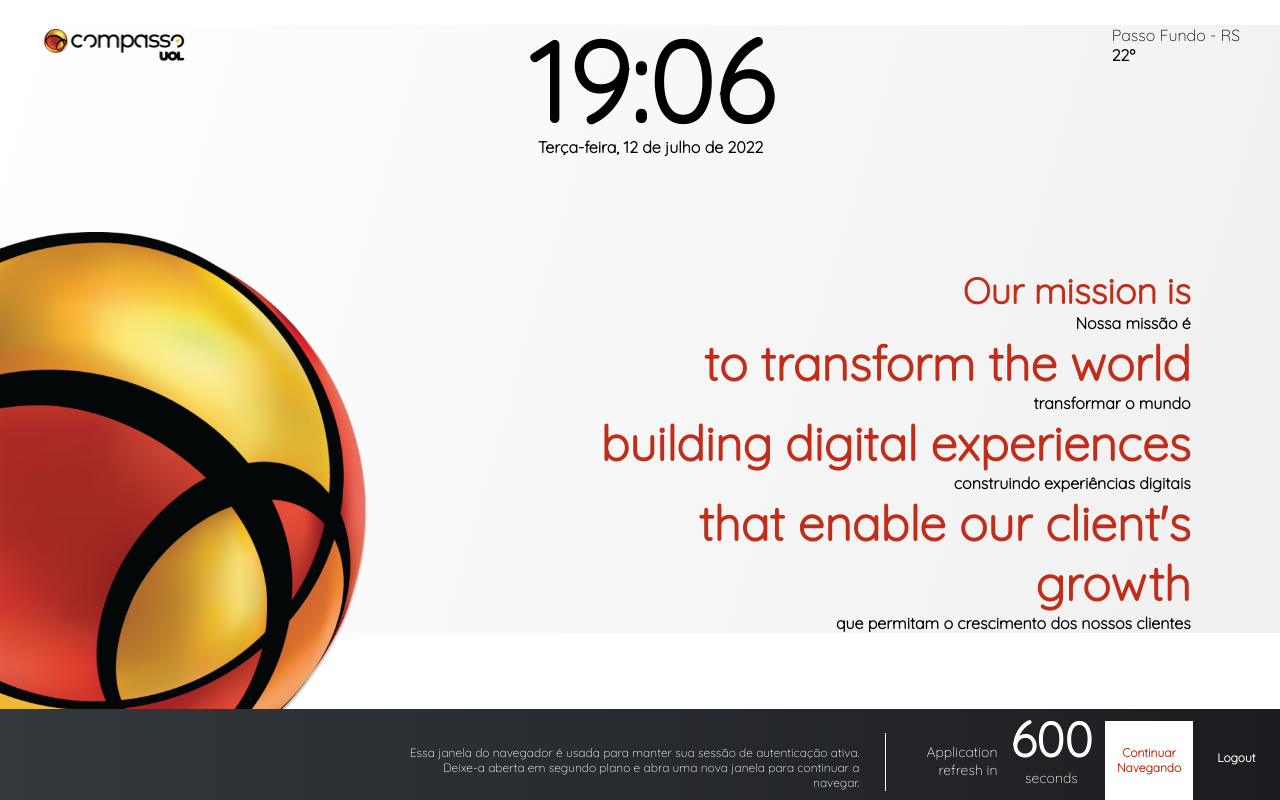
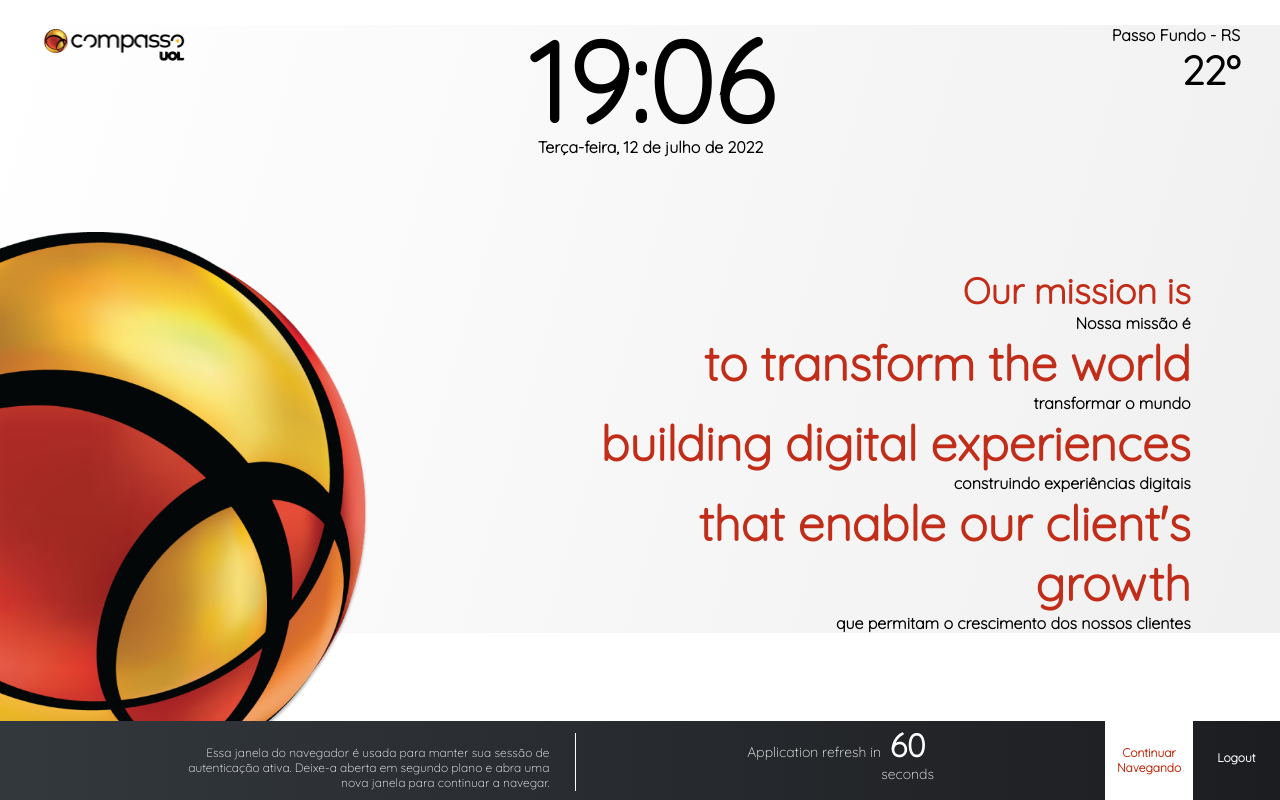
Before and after one commit to murilocasagrande/compass-keepalive, a React (Create React App) app: page /home in a window 1280 px wide. Built offline with nearby package versions, Linux system fonts and the light colour scheme.

Commit message:
presentation commit

```diff
--- a/src/pages/Home/Body/index.tsx
+++ b/src/pages/Home/Body/index.tsx
@@ -1,6 +1,6 @@
 import styled from 'styled-components';
 
-const BodyContainer = styled.body`
+const BodyContainer = styled.div`
   display:flex;
 `
 
--- a/src/pages/Home/Footer/index.tsx
+++ b/src/pages/Home/Footer/index.tsx
@@ -1,4 +1,4 @@
-import React, { useEffect, useState } from 'react';
+import { useEffect, useState } from 'react';
 import { useNavigate } from 'react-router-dom';
 import styled from 'styled-components';
 
@@ -21,9 +21,16 @@ const SeparatingDiv = styled.div`
   border-right: 1px solid #FFF;
   height: 58px;
   padding: 1% 2%;
+  width: 45vw;
   & > p {
-    max-width: 85.18%;
-    margin-left: 45.44%;
+    // max-width: 85.18%;
+    margin-left: 35.44%;
+  }
+  @media screen and (max-width: 1440px){
+    max-width: 50vw;
+    & > p {
+      margin-left: 30%;
+    }
   }
 `
 const RefreshTimeout = styled.div`
@@ -39,6 +46,20 @@ const RefreshTimeout = styled.div`
       font-weight: bold;
     }
   }
+  @media screen and (max-height: 1010px){
+    .timeout {
+      p:first-child {
+        font-size: 2.5rem;
+      }
+    }
+  }
+  @media screen and (max-height: 900px){
+    .timeout {
+      p:first-child {
+        font-size: 2rem;
+      }
+    }
+  }
 `
 const FooterButtons = styled.div`
   display:flex;
@@ -51,6 +72,7 @@ const NavigateBtn = styled.button`
   background-color: #FFF;
   color: #C13216;
   height: 9.9vh;
+  flex-grow: 1;
   width: 6.82vw;
   box-shadow: none;
   border: none;
@@ -72,7 +94,7 @@ color: #FFF;
 
 const HomeFooter = () => {
   const history = useNavigate();
-  const [seconds = 600, setSeconds] = useState<number>();
+  const [seconds = 60, setSeconds] = useState<number>();
   useEffect(() => {
     // countdown(seconds);
   }, [countdown, seconds])
--- a/src/pages/Home/Header/index.tsx
+++ b/src/pages/Home/Header/index.tsx
@@ -22,6 +22,16 @@ const HeaderClock = styled.div`
   }
 `
 const HeaderWeather = styled.div`
+// display: flex;
+  text-align: right;
+  font-weight: bold;
+  img {
+    max-width: 32px;
+    max-height: 32px;
+  }
+  h1 {
+    font-size: 2.5rem;
+  }
 `
 
 const HomeHeader = () => {
@@ -37,7 +47,10 @@ const HomeHeader = () => {
       </HeaderClock>
       <HeaderWeather>
         <p>Passo Fundo - RS</p>
-        <h1>22º</h1>
+        <div>
+          {/* <img src='images/weather.png' alt='weather img'></img> */}
+          <h1>22º</h1>
+        </div>
       </HeaderWeather>
     </Header>
   )
--- a/src/pages/Login/Form/index.tsx
+++ b/src/pages/Login/Form/index.tsx
@@ -43,27 +43,79 @@ const InputIcon = styled.img`
   height: 20px;
   width: 20px;
 `
+const ErrorDiv = styled.div`
+  height: 25.487%;
+  max-height: 25.487%;
+  p {
+    color: #E9B425;
+    margin: 10% 18%;
+    text-align: center;
+    display: none;
+  }
+`
 
 const LoginForm = () => {
   const history = useNavigate();
+
+  let hadError: Boolean;
+  let userInput: HTMLInputElement | null;
+  let pwInput: HTMLInputElement | null;
+  let errorMsg: HTMLParagraphElement | null;
+
+  function adjustIcons() {
+    let userIcon: HTMLImageElement | null = document.querySelector('.userIcon');
+    let pwIcon: HTMLImageElement | null = document.querySelector('.pwIcon');
+    if (userIcon && pwIcon) {
+      userIcon.style.marginRight = '3vw';
+      pwIcon.style.marginRight = '3vw';
+    }
+  }
+  function errorMessage(userInput: HTMLInputElement | null, pwInput: HTMLInputElement | null, errorMsg: HTMLParagraphElement | null) {
+    if (userInput) {
+      userInput.classList.add('error');
+      userInput.style.borderColor = '#E9B425';
+    }
+    if (pwInput) {
+      pwInput.classList.add('error')
+      pwInput.style.borderColor = '#E9B425';
+    }
+    if (errorMsg) {
+      errorMsg.style.display = 'flex';
+    }
+    hadError = true;
+  }
   return (
     <FormContainer>
       <Form>
         <Welcome><h1>Olá,</h1><p>Para continuar navegando de forma segura, efetue o login na rede</p></Welcome>
         <h2>Login</h2>
         <InputContainer>
-          <UserFormInput type='email' name='userName' placeholder='Usuário' />
+          <UserFormInput type='email' className='userName' placeholder='Usuário' onChange={adjustIcons} />
           <IconContainer>
-            <InputIcon src='images/icon-user.svg' />
+            <InputIcon src='images/icon-user.svg' className='userIcon' />
           </IconContainer>
         </InputContainer>
         <InputContainer>
-          <UserFormInput type='password' name='userPw' placeholder='Senha' />
+          <UserFormInput type='password' className='userPw' placeholder='Senha' onChange={adjustIcons} />
           <IconContainer>
-            <InputIcon src='images/icon-password.svg' />
+            <InputIcon src='images/icon-password.svg' className='pwIcon' />
           </IconContainer>
         </InputContainer>
-        <UserFormInput type='submit' name='userSubmit' value='Continuar' onClick={() => history('/home')} />
+        <ErrorDiv>
+          <p className='errorMsg'>Ops, usuário ou senha inválidos. Tente novamente!</p>
+        </ErrorDiv>
+        <UserFormInput type='submit' name='userSubmit' value='Continuar' onClick={(event) => {
+          event.preventDefault();
+          if (!hadError) {
+            userInput = document.querySelector('.userName');
+            pwInput = document.querySelector('.userPw');
+            errorMsg = document.querySelector('.errorMsg');
+            errorMessage(userInput, pwInput, errorMsg);
+          } else {
+            history('/home');
+          }
+
+        }} />
       </Form>
     </FormContainer>
   )
--- a/src/pages/Login/Inputs/index.tsx
+++ b/src/pages/Login/Inputs/index.tsx
@@ -4,10 +4,11 @@ export const UserFormInput = styled.input`
   max-height: 60px;
   background: none;
   border-radius: 50px;
-  padding: 20px;
+  padding: 5% 12% 5% 5%;
   border: 1px solid #E0E0E0;
   width: 90.88%;
   color: #E0E0E0;
+  outline: none;
   &[type='email'] {
 
   }
@@ -17,7 +18,7 @@ export const UserFormInput = styled.input`
   &[type='submit'] {
     background: linear-gradient(90deg, #FF2D04 0%, #C13216 100%);
     box-shadow: 5px 5px 15px 0 rgba(0,0,0,.5);
-    margin-top: 29.487%;
+    // margin-top: 29.487%;
     font-weight: 700;
   }
 `;
```
Also changed, not shown: public/images/weather.png (added).
